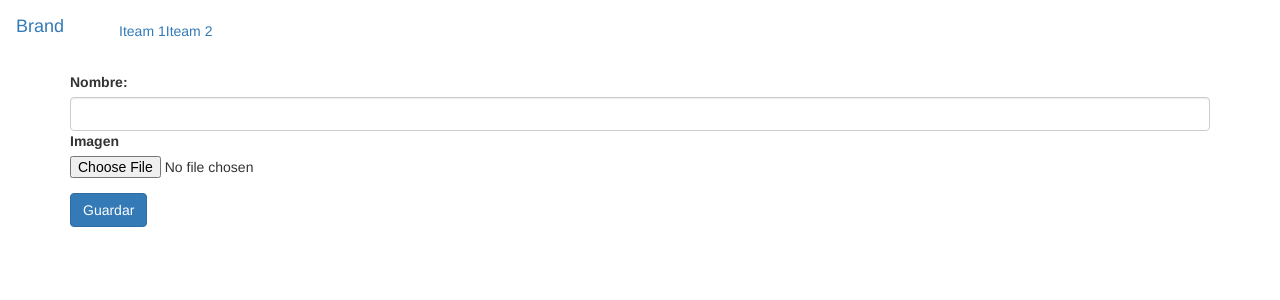
After one commit to DiegoBurgos616/Arquitectura-de-Software, a Node server app: page /libros/crear in a window 1280 px wide. The commit adds this page. Shown: the top 300 px of the page. Run offline with Node 20, Linux system fonts and the light colour scheme; some libraries are stand-ins or nearby versions.

Commit message:
InsercionDeDatos

```diff
--- a/Biblioteca/app.js
+++ b/Biblioteca/app.js
@@ -2,6 +2,9 @@ var createError = require('http-errors');
 var express = require('express');
 var path = require('path');
 var cookieParser = require('cookie-parser');
+var bodyParser = require('body-parser');
+
+
 var logger = require('morgan');
 
 var indexRouter = require('./routes/index');
@@ -19,6 +22,10 @@ app.use(logger('dev'));
 app.use(express.json());
 app.use(express.urlencoded({ extended: false }));
 app.use(cookieParser());
+app.use(bodyParser.urlencoded({extended:false}));
+app.use(bodyParser.json());
+
+
 app.use(express.static(path.join(__dirname, 'public')));
 
 app.use('/', indexRouter);
--- a/Biblioteca/controllers/librosController.js
+++ b/Biblioteca/controllers/librosController.js
@@ -8,5 +8,18 @@ module.exports = {
          console.log(datos);
          res.render("libros/index", { title: "Aplicacion", libros: datos });
       });
-   }
+   },
+ crear:function(req,res){
+   res.render("libros/crear");
+
+ },
+ guardar:function(req,res){
+    console.log(req.body);
+
+    libro.insertar(conexion, req.body,function (err) {
+       res.redirect("/libros");
+   });
+
+
+ }
 }
--- a/Biblioteca/model/libro.js
+++ b/Biblioteca/model/libro.js
@@ -1,5 +1,11 @@
 module.exports={
     obtener:function(conexion,funcion){
         conexion.query("SELECT * FROM libros",funcion);
+    },
+    insertar:function(conexion,datos,funcion){
+        conexion.query("INSERT INTO libros (nombre,imagen) VALUES (?,?) ",[datos.nombre,datos.archivo],funcion);
+
     }
+
+
 }
--- a/Biblioteca/routes/libros.js
+++ b/Biblioteca/routes/libros.js
@@ -7,5 +7,9 @@ const librosController=require("../controllers/librosController");
 
 
 router.get("/",librosController.index);
+router.get("/crear",librosController.crear);
+
+router.post("/",librosController.guardar);
+
 
 module.exports = router;
--- /dev/null
+++ b/Biblioteca/views/layouts/cabecera.ejs
@@ -0,0 +1,33 @@
+<!DOCTYPE html>
+<html lang="en">
+
+<head>
+    <meta charset="UTF-8">
+    <meta http-equiv="X-UA-Compatible" content="IE=edge">
+    <meta name="viewport" content="width=device-width, initial-scale=1.0">
+
+    <!-- CSS only -->
+    <link rel="stylesheet" href="https://cdn.jsdelivr.net/npm/bootstrap@3.3.7/dist/css/bootstrap.min.css"
+        integrity="sha384-BVYiiSIFeK1dGmJRAkycuHAHRg32OmUcww7on3RYdg4Va+PmSTsz/K68vbdEjh4u" crossorigin="anonymous">
+    <title>Document</title>
+</head>
+
+<body>
+    <nav class="navbar navbar-expand-sm navbar-light bg-light">
+        <a class="navbar-brand" href="#">Brand</a>
+     <br>
+        <div class="collapse navbar-collapse" id="my-nav">
+            <ul class="navbar-nav mr-auto">
+                <li class="nav active">
+                    <a class="nav-link" href="#">Iteam 1 <span class="sr-only">(current)</span></a>
+                </li>
+
+                <li class="nav">
+                    <a class="nav-link" href="#" tabindex="-1">Iteam 2</a>
+                </li>
+
+            </ul>
+        </div>
+    </nav>
+
+    <div class="container">
--- /dev/null
+++ b/Biblioteca/views/layouts/pie.ejs
@@ -0,0 +1,6 @@
+</div>
+
+
+</body>
+
+</html>
--- /dev/null
+++ b/Biblioteca/views/libros/crear.ejs
@@ -0,0 +1,25 @@
+<%- include('../layouts/cabecera.ejs'); %>
+
+<form method="post" action="/libros">
+
+    <div class="form-group">
+      <label for="my-input">Nombre:</label>
+      <input type="text" name="nombre" id="" class="form-control" >
+
+
+        <div class="form-group">
+          <label for="my-input">Imagen</label>
+          <input type="file" class="form-control-file" name="archivo" id="my-input"  >
+        </div>
+
+
+<button class="btn btn-primary" type="submit">Guardar</button>
+
+
+    </div>
+
+
+
+</form>
+
+<%- include('../layouts/pie.ejs'); %>
```
Also changed, not shown: Biblioteca/views/libros/index.ejs (+28 -22 lines), 1 other file.
